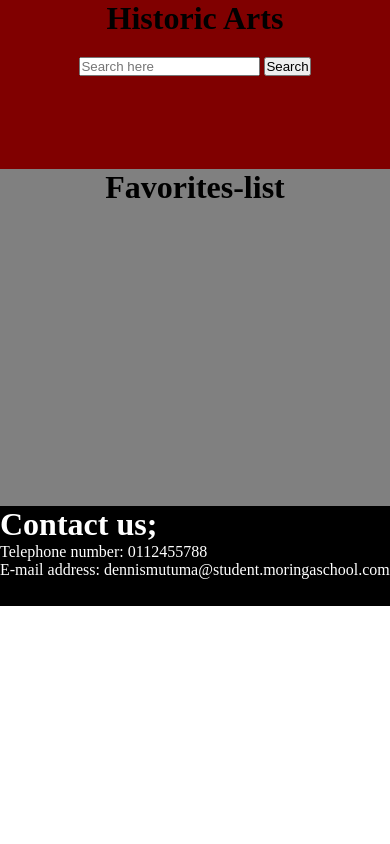
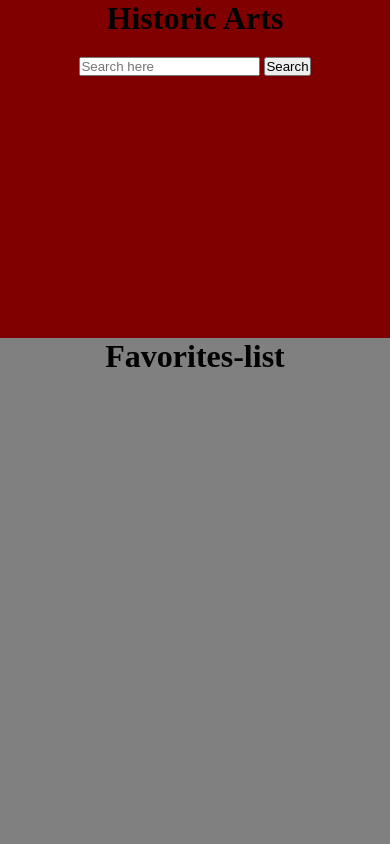
Before and after one commit to Dennismarangu/phase-1-project, a website: page index.html in a window 390 px wide. Shown: the top 844 px of the page. Drawn offline with Linux system fonts and the light colour scheme; no server answers; a web font is replaced by a local one.

Commit message:
style.css

```diff
--- a/style.css
+++ b/style.css
@@ -138,6 +138,20 @@ form {
     color: white;
   }
 
+  @media only screen and (max-width: 600px) {
+    .container {
+      min-height: 40vh;
+    }
+
+    .container-list {
+      min-height: 80vh;
+    }
+
+    #artwork-list li {
+      flex-basis: 100%;
+    }
+  }
+
   @keyframes bookmark {
     0% {
       transform: scale(1);
```
